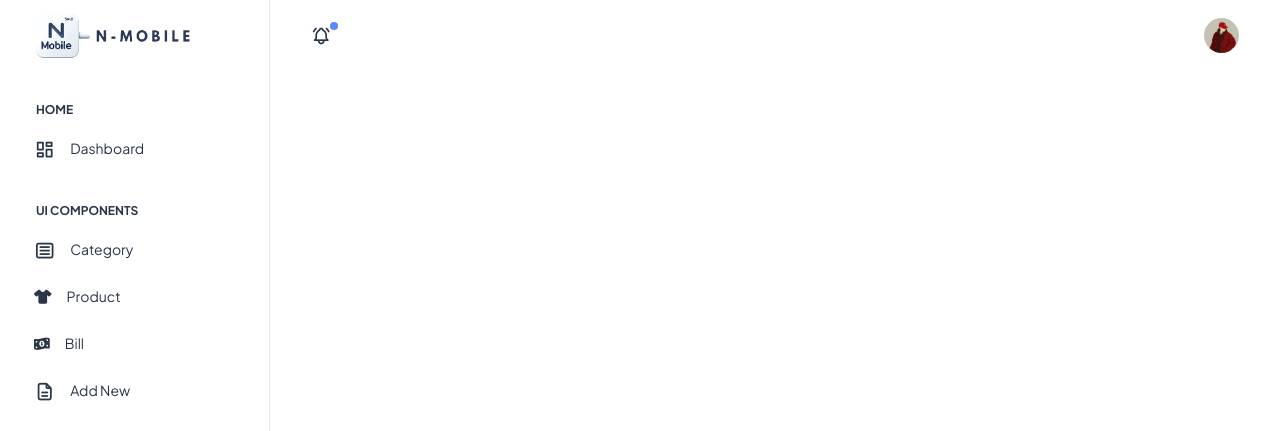
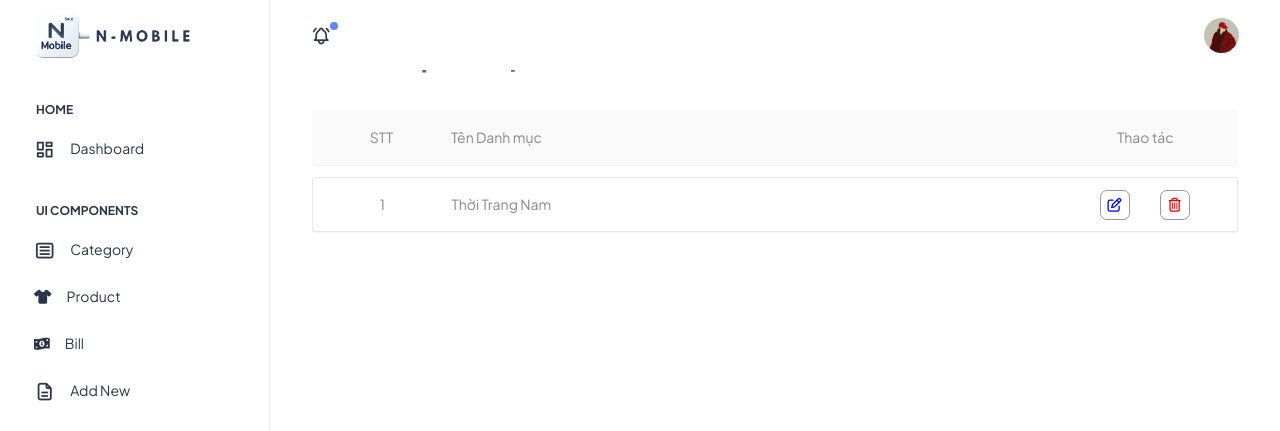
Before and after one commit to GihanxTG/Shop-N-Mobile, a PHP site: page /php2/App/Views/Admin/category_admin.php in a window 1280 px wide. Shown: the top 431 px of the page. Run offline with PHP 8.4, Linux system fonts and the light colour scheme; data that the repository does not hold is empty; some libraries are stand-ins or nearby versions.

Commit message:
update admin

```diff
--- a/App/Views/Admin/category_admin.php
+++ b/App/Views/Admin/category_admin.php
@@ -1,3 +1,41 @@
 <?php require_once "header.php"; ?>
+    <div class="container">
+        <div class="content">
+            <div class="header_content">
+                <div class="header_content-info">
+                    Danh mục sản phẩm
+                </div>
+                <button class="header_content-btn">
+                    <i class="fa-solid fa-plus"></i>
+                    Thêm sản phẩm mới
+                </button>
+            </div>
+            <div class="content_category-box">
+                <div class="category-header">
+                    <div class="category_header-stt">STT</div>
+                    <div class="category_header-category">Tên Danh mục</div>
+                    <div class="category_header-operation">Thao tác</div>
+                </div>
 
+
+                <div class="category_wrapper">
+                    <div class="category_stt">1</div>
+                    <div class="category_category">Thời Trang Nam</div>
+                    <div class="category_operation">
+                        <a href="#" class="category_operation-edit"><i class="fa-regular fa-pen-to-square"></i></a>
+                        <a href="#" class="category_operation-delete"><i class="fa-regular fa-trash-can"></i></a>
+                    </div>
+                </div>
+
+                <!-- <form action="admin.php?trang=danhmucthem" method="post">
+                    <label for="">Tên danh mục</label>
+                    <input type="text" name="tendm" value=""> <br>
+                    <input type="submit" name="them" value="Thêm">
+                </form> -->
+
+
+            </div>
+        </div>
+
+    </div>
 <?php require_once "footer.php"; ?>
--- a/App/Views/Admin/header.php
+++ b/App/Views/Admin/header.php
@@ -12,6 +12,7 @@
   </title>
   <!-- <link rel="shortcut icon" type="image/png" href="<?=BASEPATH?>Public/template1/src/assets/images/logos/favicon.png" /> -->
   <link rel="stylesheet" href="<?=BASEPATH?>Public/template1/src/assets/css/styles.min.css" />
+  <link rel="stylesheet" href="<?=BASEPATH?>Public/assets/css/admin/admin1.css" />
   <link rel="stylesheet" href="https://cdnjs.cloudflare.com/ajax/libs/font-awesome/6.5.1/css/all.min.css">
 </head>
 
```
Also changed, not shown: App/Views/Admin/product_admin.php (+45 -0 lines), Public/assets/css/admin/admin1.css (added).
